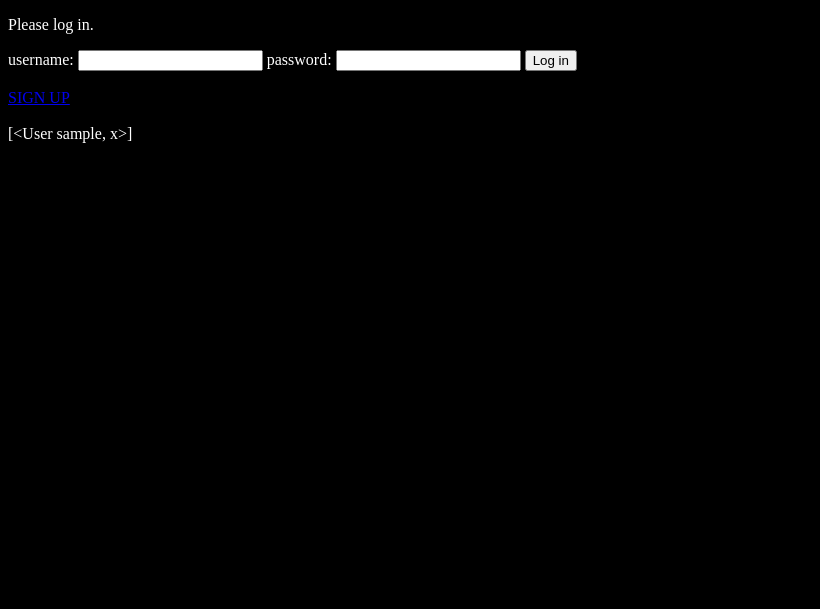
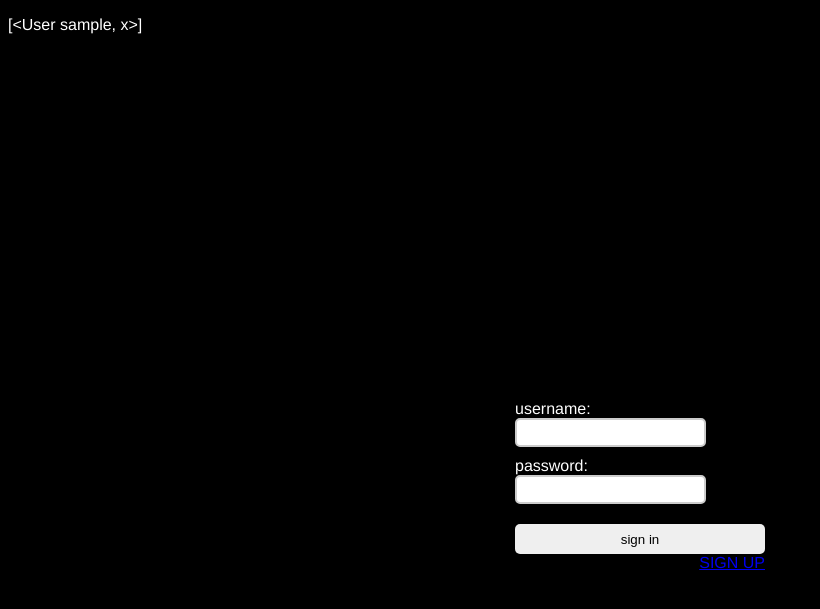
Before and after one commit to brienna/bottlecapp, a Flask app: page / in a window 1280 px wide. Shown: the top 609 px of the page, without its empty margins (0-820 px from the left). Run offline with Flask 2, Linux system fonts and the light colour scheme; tables that the repository leaves empty hold one stand-in row (values such as "Sample post"); some libraries are stand-ins or nearby versions.

Commit message:
Center form on page and misc. edits

```diff
--- a/app.py
+++ b/app.py
@@ -25,8 +25,7 @@ login_manager.init_app(bottlecapp)
 
 
 class User(db.Model):
-	'''A class definition for a user object.
-	'''
+	'''A class definition for a user object.'''
 	id = db.Column(db.Integer, primary_key=True)
 	# User authentication information
 	username = db.Column(db.String)
@@ -41,10 +40,11 @@ class User(db.Model):
 		self.password = password
 
 	def __repr__(self):
+		'''Return string representation to use in debugging.'''
 		return '<User {0}, {1}>'.format(self.username, self.password)
 
 	def is_active(self):
-		'''True, as all users are active.'''
+		'''Return True, as all users are active.'''
 		return True
 
 	def get_id(self):
@@ -75,9 +75,9 @@ def login():
     if form.validate_on_submit():
         user = User.query.filter_by(username=form.username.data).first()
         if user:
+        	# encode password input in unicode
         	pw_bytes = form.password.data.encode('utf-8')
         	if bcrypt.hashpw(pw_bytes, user.password) == user.password:
-        		print('user exists')
         		user.authenticated = True
         		db.session.add(user)
         		db.session.commit()
@@ -89,10 +89,7 @@ def login():
         else:
         	# New user, flash message
         	flash('New user, please sign up')
-    else:
-    	flash('Please log in.')
-    button = 'Log in'
-    return render_template('login.html', form=form, users=users, button=button)
+    return render_template('login.html', form=form, users=users, button='sign in')
 
 
 @bottlecapp.route('/logout', methods=['GET'])
@@ -109,9 +106,9 @@ def logout():
 
 @bottlecapp.route('/signup', methods=['GET', 'POST'])
 def signup():
+	'''Sign the user up.'''
 	form = LoginForm()
 	users = User.query.all()
-	button = 'Sign up'
 	if form.validate_on_submit():
 		user = User.query.filter_by(username=form.username.data).first()
 		if user is None:
@@ -128,7 +125,7 @@ def signup():
 			return redirect(url_for('login'))
 		else:
 			flash('Existing user. Please choose a different name or log in')
-	return render_template('login.html', form=form, users=users, button=button)
+	return render_template('login.html', form=form, users=users, button='sign up')
 
 
 class LoginForm(Form):
@@ -143,6 +140,7 @@ class LoginForm(Form):
 
 
 class Cap(db.Model):
+	'''A class definition of a cap object.'''
 	# create db table columns
 	id = db.Column(db.Integer, primary_key=True)  # primary key
 	date = db.Column(db.Integer)
@@ -157,6 +155,7 @@ class Cap(db.Model):
 		self.user_id = user_id
 
 	def __repr__(self):
+		'''Return string representation to use in debugging.'''
 		return '<Cap {0}, {1}, {2}>'.format(self.date, self.path, self.user_id)
 
 	def allowed_ext(filename):
@@ -188,6 +187,7 @@ class CapSchema(Schema):
 @bottlecapp.route('/gallery', methods=('GET', 'POST'))
 @flask_login.login_required
 def gallery():
+	# Add cap to database if it has not already been added
 	Cap.add()
 	current_user = User.query.get(flask_login.current_user.get_id())
 	thumbnails = current_user.caps.all()
@@ -215,7 +215,7 @@ def uploaded():
 			# Check if the file's extension is allowed
 			if file and Cap.allowed_ext(file.filename):
 				# Make the filename safe, remove unsupported chars
-				filename = secure_filename(file.filename)
+				filename = werkzeug.secure_filename(file.filename)
 				# Save the file to the user folder
 				file.save(os.path.join(bottlecapp.config['UPLOAD_FOLDER'] + flask_login.current_user.username, filename))
 				# Save the filename into a list to be used later
--- a/static/style.css
+++ b/static/style.css
@@ -2,4 +2,55 @@
 body {
 	background-color: #000;
 	color: #FFF;
+	height: 100%;
+	font-family: helvetica;
 }
+
+form {
+	margin: 0 auto;
+	width: 250px; /* a given width is required to be centered horizontally */
+	vertical-align: helvetica;
+}
+
+#wrapper {
+	position:absolute;
+    top:50%;
+    right: 0;
+    left: 0;
+}
+
+form > div {
+	text-align: right;
+}
+
+input[type=submit] {
+	display: block;
+	width: 100%;
+	height: 30px;
+	margin-top: 10px;
+	padding: 5px 15px;
+    border: 0 none;
+    cursor: pointer;
+    -webkit-border-radius: 5px;
+    border-radius: 5px;
+}
+
+input[type=submit]:hover {
+	background-color: black;
+}
+
+input[type=text], input[type=password] {
+    padding:5px;
+    margin-bottom: 10px;
+    border:2px solid #ccc;
+    -webkit-border-radius: 5px;
+    border-radius: 5px;
+}
+
+input[type=text]:hover, input[type=password]:hover {
+	background-color: black;
+}
+
+p {
+	display: float;
+}
--- a/templates/login.html
+++ b/templates/login.html
@@ -2,12 +2,13 @@
 <html>
 
 <head>
-	<link type="text/css" rel="stylesheet" href="static/style.css">
+	<link type='text/css' rel='stylesheet' href='static/style.css'>
 </head>
 
 <body>
 	{% include 'helpers/flash.html' %}
-	<form method="POST" action="">
+	<div id='wrapper'>
+	<form method='POST' action=''>
 		{% from "helpers/render_field.html" import render_field %}
 
 		<!--for csrf protection-->
@@ -16,14 +17,12 @@
 	    {{ render_field(form.username) }}
 	    {{ render_field(form.password) }}
 
-	    <input type="submit" value='{{ button }}'>
+	    <div><input type='submit' value='{{ button }}'>
+	    <a href='{{ url_for("signup") }}' id='signup'>SIGN UP</a></div>
 	</form>
+	</div>
 
-	<br>
-	<a href="{{ url_for('signup') }}">SIGN UP</a>
-	<br><br>
-
-	{{ users }}
+	<p>{{ users }}</p>
 
 </body>
 
--- a/templates/upload.html
+++ b/templates/upload.html
@@ -9,8 +9,8 @@
 <a href='{{ url_for("gallery") }}'>RETURN TO GALLERY</a>
 
 <form action='{{ url_for("uploaded") }}' method='post' enctype='multipart/form-data'>
-	<label for='uploads'>Add caps
-	<input type='file' name='uploads' multiple></label>
+	<label for='uploads'>Add caps</label>
+	<input type='file' name='uploads' multiple>
 	<input type='submit' value='Upload'>
 </form>
 {% endblock content %}
```
